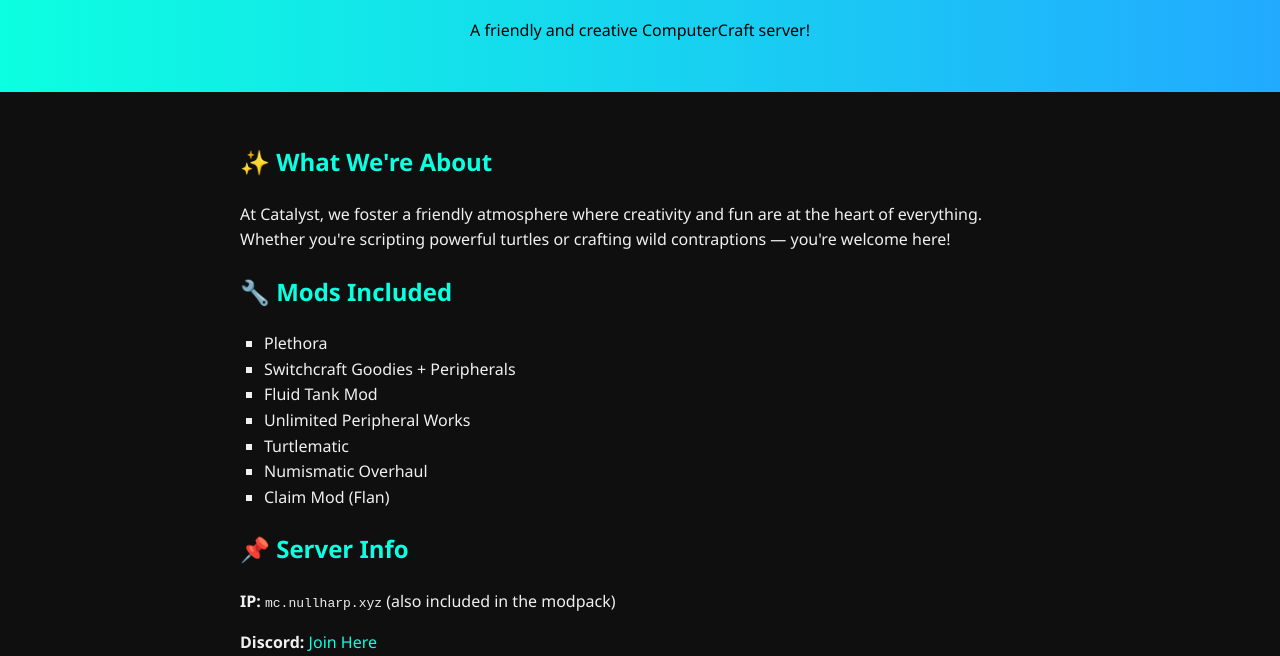
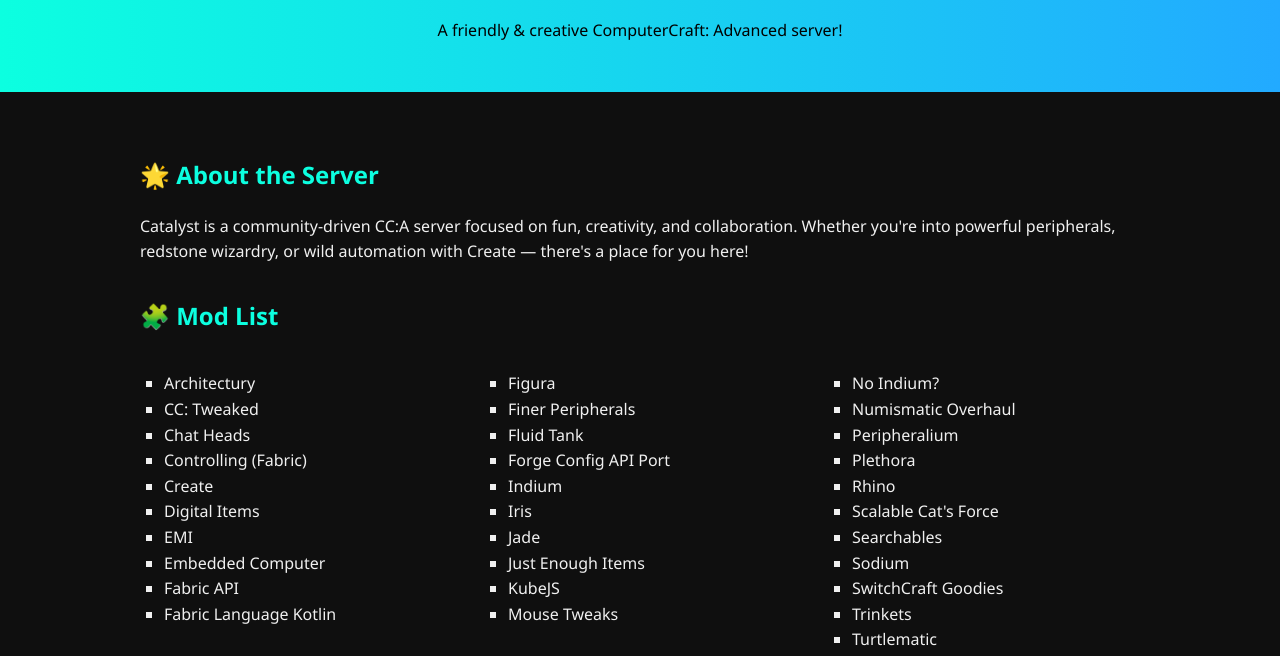
Before and after one commit to Greenhoh1/catalyst-cc, a plain HTML site: page index.html in a window 1280 px wide. Shown: the part 293-949 px from the top of the page. Drawn offline with Linux system fonts and the light colour scheme.

Commit message:
add a mod list

```diff
--- a/index.html
+++ b/index.html
@@ -10,33 +10,67 @@
   <header>
     <img src="catalyst logo.png" alt="Catalyst Logo" class="logo" />
     <h1>Catalyst CC:A</h1>
-    <p>A friendly and creative ComputerCraft server!</p>
+    <p>A friendly & creative ComputerCraft: Advanced server!</p>
   </header>
 
   <section class="info">
-    <h2>✨ What We're About</h2>
+    <h2>🌟 About the Server</h2>
     <p>
-      At Catalyst, we foster a friendly atmosphere where creativity and fun are at the heart of everything. Whether you're scripting powerful turtles or crafting wild contraptions — you're welcome here!
+      Catalyst is a community-driven CC:A server focused on fun, creativity, and collaboration.
+      Whether you're into powerful peripherals, redstone wizardry, or wild automation with Create —
+      there's a place for you here!
     </p>
 
-    <h2>🔧 Mods Included</h2>
-    <ul>
-      <li>Plethora</li>
-      <li>Switchcraft Goodies + Peripherals</li>
-      <li>Fluid Tank Mod</li>
-      <li>Unlimited Peripheral Works</li>
-      <li>Turtlematic</li>
-      <li>Numismatic Overhaul</li>
-      <li>Claim Mod (Flan)</li>
-    </ul>
+    <h2>🧩 Mod List</h2>
+    <div class="mod-grid">
+      <ul>
+        <li>Architectury</li>
+        <li>CC: Tweaked</li>
+        <li>Chat Heads</li>
+        <li>Controlling (Fabric)</li>
+        <li>Create</li>
+        <li>Digital Items</li>
+        <li>EMI</li>
+        <li>Embedded Computer</li>
+        <li>Fabric API</li>
+        <li>Fabric Language Kotlin</li>
+      </ul>
+      <ul>
+        <li>Figura</li>
+        <li>Finer Peripherals</li>
+        <li>Fluid Tank</li>
+        <li>Forge Config API Port</li>
+        <li>Indium</li>
+        <li>Iris</li>
+        <li>Jade</li>
+        <li>Just Enough Items</li>
+        <li>KubeJS</li>
+        <li>Mouse Tweaks</li>
+      </ul>
+      <ul>
+        <li>No Indium?</li>
+        <li>Numismatic Overhaul</li>
+        <li>Peripheralium</li>
+        <li>Plethora</li>
+        <li>Rhino</li>
+        <li>Scalable Cat's Force</li>
+        <li>Searchables</li>
+        <li>Sodium</li>
+        <li>SwitchCraft Goodies</li>
+        <li>Trinkets</li>
+        <li>Turtlematic</li>
+        <li>Unlimited Peripheral Works</li>
+        <li>oωo</li>
+      </ul>
+    </div>
 
-    <h2>📌 Server Info</h2>
-    <p><strong>IP:</strong> <code>mc.nullharp.xyz</code> (also included in the modpack)</p>
-    <p><strong>Discord:</strong> <a href="https://discord.gg/HkQghGrBdH" target="_blank">Join Here</a></p>
+    <h2>🖧 Connect with Us</h2>
+    <p><strong>IP:</strong> <code>mc.nullharp.xyz</code> (included in the pack)</p>
+    <p><strong>Discord:</strong> <a href="https://discord.gg/HkQghGrBdH" target="_blank">Join the community</a></p>
   </section>
 
   <footer>
-    <p>&copy; 2025 Catalyst Server • Made with ❤️ for the CC:A community</p>
+    <p>&copy; 2025 Catalyst Server • Built for the ComputerCraft community</p>
   </footer>
 </body>
 </html>
--- a/style.css
+++ b/style.css
@@ -19,16 +19,26 @@
   }
 
   section.info {
-    max-width: 800px;
+    max-width: 1000px;
     margin: auto;
     padding: 2rem;
   }
 
   section.info h2 {
     color: #0cffe0;
+    margin-top: 2rem;
   }
 
-  ul {
+  .mod-grid {
+    display: flex;
+    flex-wrap: wrap;
+    gap: 2rem;
+    justify-content: space-between;
+  }
+
+  .mod-grid ul {
+    flex: 1;
+    min-width: 200px;
     list-style-type: square;
     padding-left: 1.5rem;
   }
```
